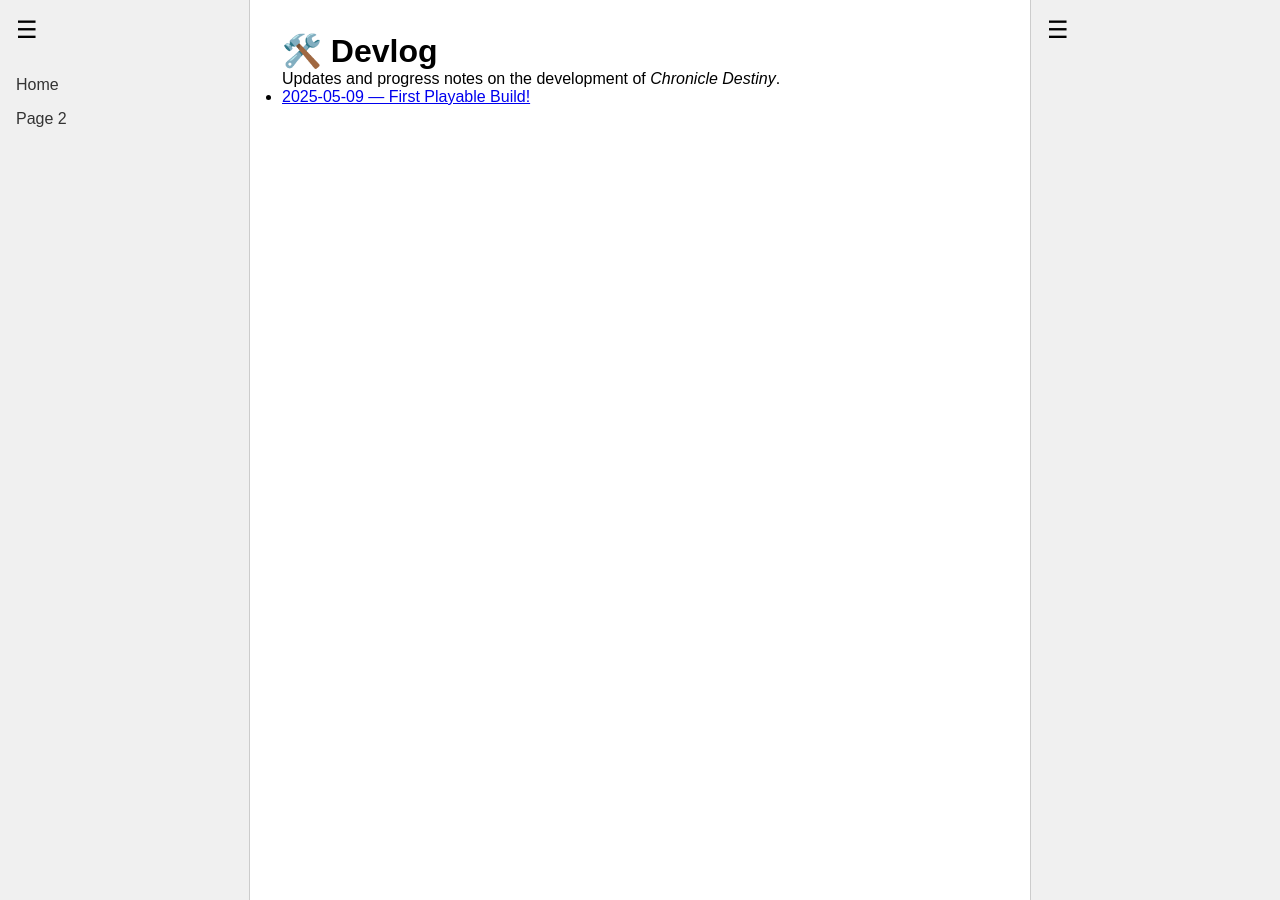
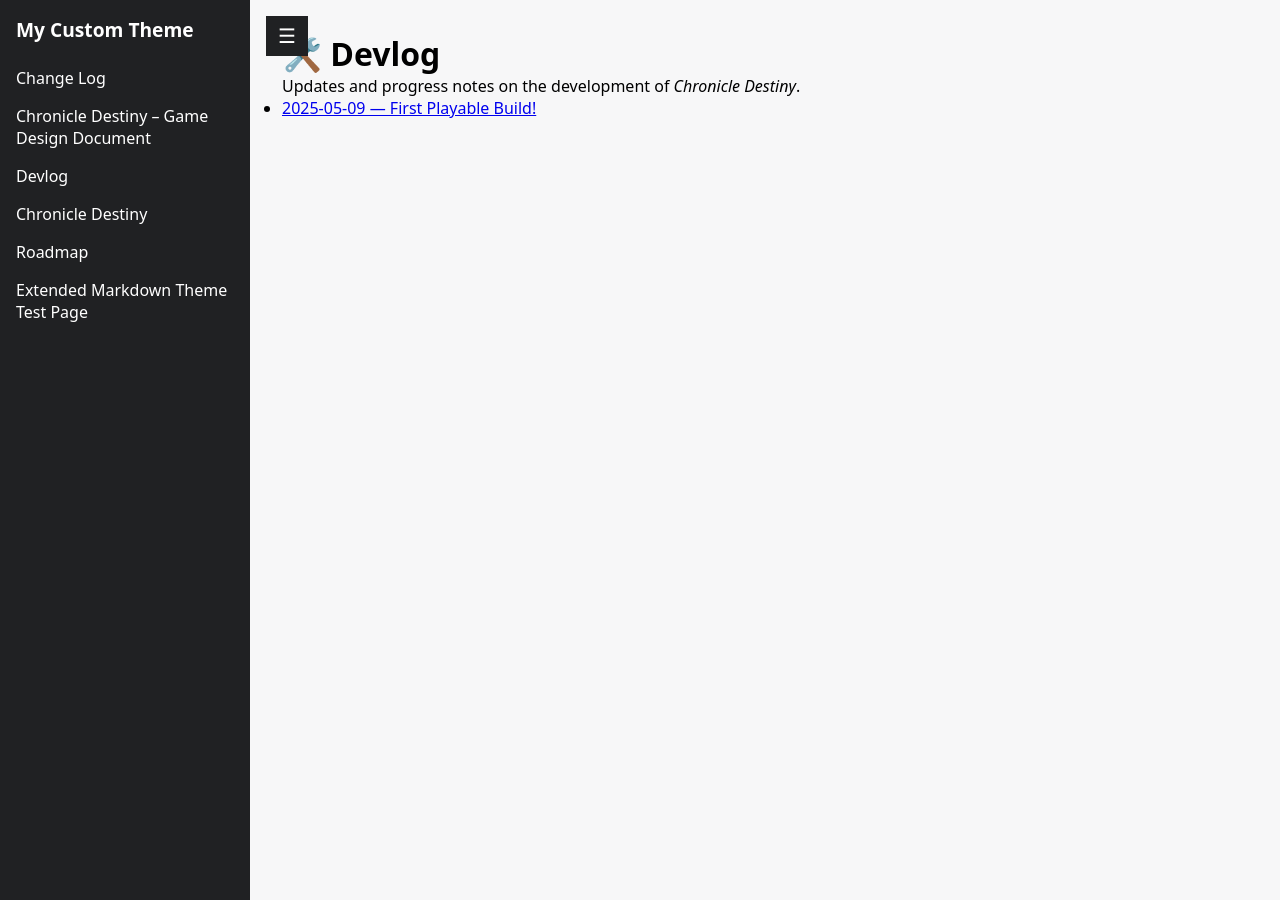
Before and after one commit to zBuLe/Chronicle-Destiny, a Jekyll site: the page built from devlog.md, in a window 1280 px wide. Built offline with Jekyll 4.4.1, drawn with Linux system fonts in a browser that asks for light colours.

Commit message:
new layout

```diff
--- a/_config.yml
+++ b/_config.yml
@@ -1,7 +1,4 @@
+title: My Custom Theme
+description: A simple GitHub Pages site with a collapsible sidebar
 markdown: kramdown
 theme: null
-defaults:
-  - scope:
-      path: ""
-    values:
-      layout: default
--- a/_layouts/default.html
+++ b/_layouts/default.html
@@ -2,43 +2,32 @@
 <html lang="en">
 <head>
     <meta charset="UTF-8">
-  <meta name="viewport" content="width=device-width, initial-scale=1">
-  <title>{{ page.title }}</title>
-  <link rel="stylesheet" href="/assets/style.css">
+    <meta name="viewport" content="width=device-width, initial-scale=1.0">
+    <title>{{ page.title }} - {{ site.title }}</title>
+    <link rel="stylesheet" href="/assets/css/style.css">
 </head>
 <body>
 
-<div class="container">
-  <aside id="left-panel" class="panel left-panel">
-    <!-- Left collapsible navigation -->
-    <button class="collapse-btn" onclick="togglePanel('left')">☰</button>
-    <nav>
+    <div id="sidebar">
+        <h2>{{ site.title }}</h2>
         <ul>
-        <li><a href="/">Home</a></li>
-        <li><a href="/page2.html">Page 2</a></li>
-        <!-- Add more links -->
+            {% for page in site.pages %}
+                {% if page.title %}
+                    <li><a href="{{ page.url }}">{{ page.title }}</a></li>
+                {% endif %}
+            {% endfor %}
         </ul>
-    </nav>
-  </aside>
+    </div>
 
-  <main id="main-content">
+    <div id="main">
+        <button id="toggle-button">☰</button>
         {{ content }}
-  </main>
-
-  <aside id="right-panel" class="panel right-panel">
-    <!-- Right collapsible content -->
-    <button class="collapse-btn" onclick="togglePanel('right')">☰</button>
-    <div class="right-content">
-      <!-- Stuff here -->
-    </div>
-  </aside>
     </div>
 
     <script>
-function togglePanel(side) {
-  const panel = document.getElementById(side + '-panel');
-  panel.classList.toggle('collapsed');
-}
+        document.getElementById("toggle-button").addEventListener("click", function() {
+            document.getElementById("sidebar").classList.toggle("collapsed");
+        });
     </script>
 
 </body>
--- /dev/null
+++ b/assets/css/style.css
@@ -0,0 +1,79 @@
+/* Reset */
+* {
+  box-sizing: border-box;
+  margin: 0;
+  padding: 0;
+}
+
+body {
+  font-family: system-ui, sans-serif;
+  display: flex;
+  min-height: 100vh;
+}
+
+/* Sidebar */
+#sidebar {
+  width: 250px;
+  background-color: #202123;
+  color: white;
+  overflow-y: auto;
+  transition: width 0.3s;
+  padding: 1rem;
+}
+
+#sidebar.collapsed {
+  width: 60px;
+}
+
+#sidebar h2 {
+  font-size: 1.2rem;
+  margin-bottom: 1rem;
+}
+
+#sidebar ul {
+  list-style: none;
+}
+
+#sidebar li a {
+  color: white;
+  text-decoration: none;
+  display: block;
+  padding: 0.5rem 0;
+}
+
+#sidebar li a:hover {
+  background-color: #333;
+}
+
+/* Main content */
+#main {
+  flex: 1;
+  background-color: #f7f7f8;
+  padding: 2rem;
+  overflow-y: auto;
+  position: relative;
+}
+
+/* Toggle button */
+#toggle-button {
+  position: absolute;
+  top: 1rem;
+  left: 1rem;
+  background-color: #202123;
+  color: white;
+  border: none;
+  padding: 0.5rem 0.75rem;
+  font-size: 1.25rem;
+  cursor: pointer;
+}
+
+#toggle-button:hover {
+  background-color: #333;
+}
+
+/* Responsive */
+@media (max-width: 768px) {
+  #sidebar {
+      width: 60px;
+  }
+}
--- a/assets/style.css
+++ /dev/null
@@ -1,80 +0,0 @@
-/* Basic reset */
-* {
-  box-sizing: border-box;
-  margin: 0;
-  padding: 0;
-}
-
-body {
-  font-family: Arial, sans-serif;
-  height: 100vh;
-  overflow: hidden;
-}
-
-.container {
-  display: flex;
-  height: 100vh;
-}
-
-/* Left panel */
-.left-panel {
-  background: #f0f0f0;
-  width: 250px;
-  transition: width 0.3s;
-  overflow: hidden;
-  display: flex;
-  flex-direction: column;
-  border-right: 1px solid #ccc;
-}
-.left-panel.collapsed {
-  width: 50px;
-}
-.left-panel nav {
-  flex-grow: 1;
-  padding: 1rem;
-}
-.left-panel nav ul {
-  list-style: none;
-}
-.left-panel nav li {
-  margin-bottom: 1rem;
-}
-.left-panel nav a {
-  text-decoration: none;
-  color: #333;
-}
-
-/* Right panel */
-.right-panel {
-  background: #f0f0f0;
-  width: 250px;
-  transition: width 0.3s;
-  overflow: hidden;
-  display: flex;
-  flex-direction: column;
-  border-left: 1px solid #ccc;
-}
-.right-panel.collapsed {
-  width: 50px;
-}
-.right-panel .right-content {
-  flex-grow: 1;
-  padding: 1rem;
-}
-
-/* Main content */
-#main-content {
-  flex-grow: 1;
-  padding: 2rem;
-  overflow-y: auto;
-}
-
-/* Collapse buttons */
-.collapse-btn {
-  background: none;
-  border: none;
-  padding: 1rem;
-  font-size: 1.5rem;
-  cursor: pointer;
-  align-self: flex-start;
-}
```
Lines whose indentation alone changed are shown as unchanged.
